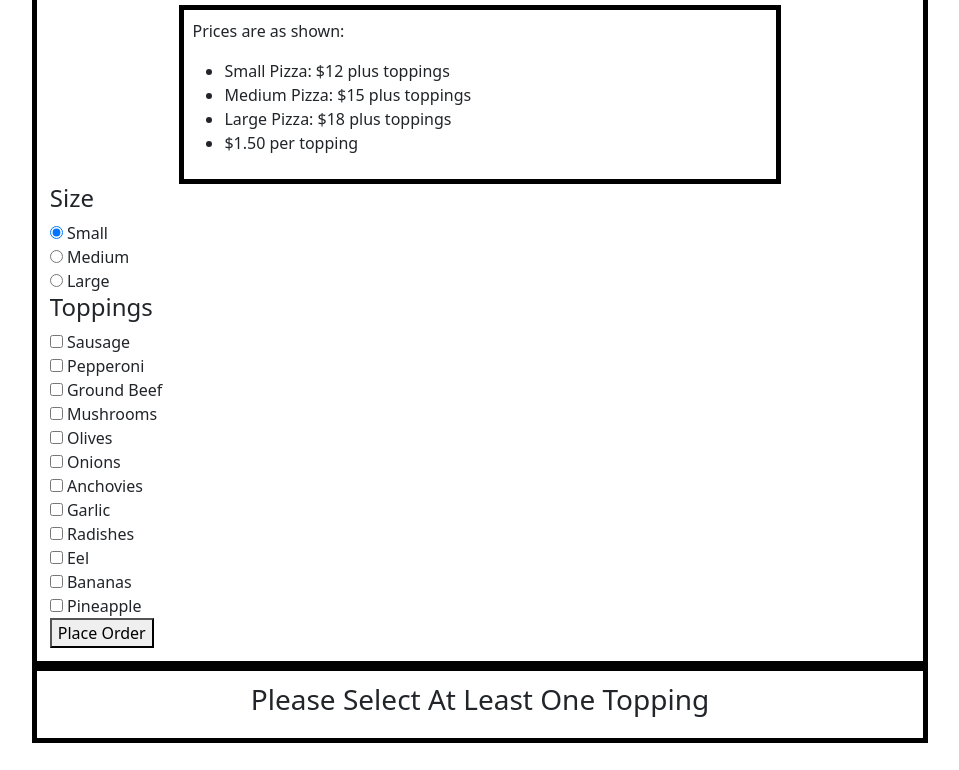
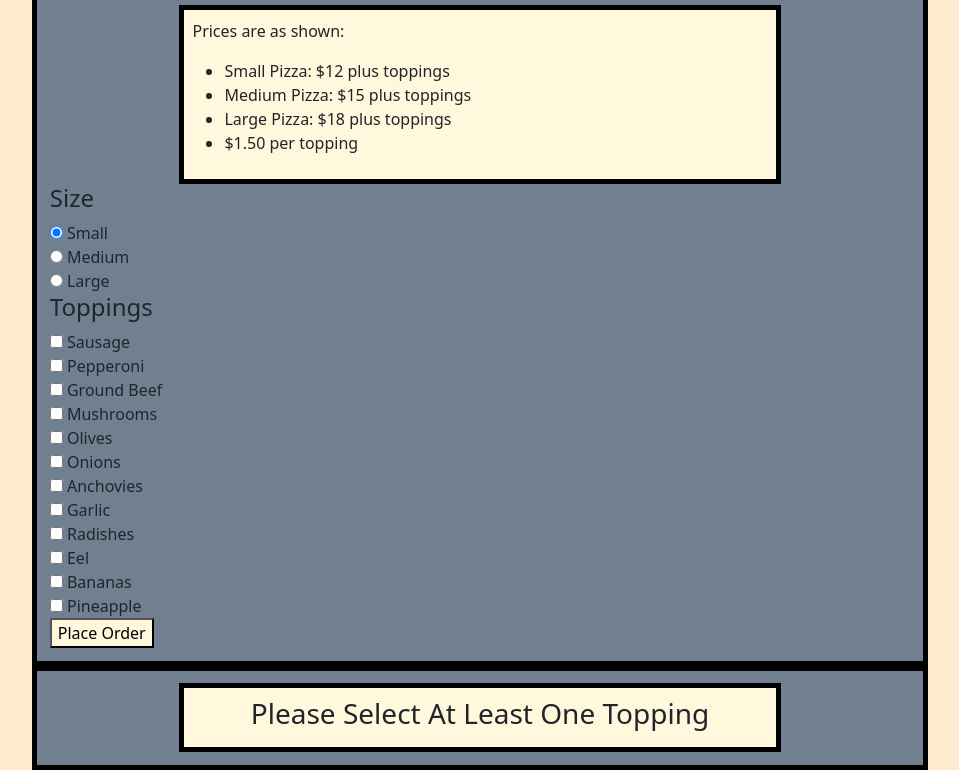
Before and after one commit to MaxBetich/pizza-parlor, a plain HTML site: page index.html in a window 1280 px wide. Shown: the part 144-914 px from the top of the page, without its empty margins (160-1119 px from the left). Before the commit the page ends 887 px from the top, so only its background shows below. Drawn offline with Linux system fonts and the light colour scheme.

Commit message:
add additional css elements

```diff
--- a/css/styles.css
+++ b/css/styles.css
@@ -3,6 +3,19 @@
   margin: auto;
   width: 70%;
   padding: 1%;
+  background-color: slategray;
+}
+
+.box2 {
+  border: solid black 5px;
+  margin: auto;
+  width: 70%;
+  padding: 1%;
+  background-color: cornsilk;
+}
+
+body {
+  background-color: blanchedalmond;
 }
 
 h1 {
@@ -12,3 +25,7 @@ h1 {
 h3 {
   text-align: center;
 }
+
+button {
+  background-color: cornsilk;
+}
--- a/index.html
+++ b/index.html
@@ -14,7 +14,7 @@
   <h1>Pizza Parlor</h1>
     <form>
       <h3>Please Select the Size and Toppings of the Pizza You Wish to Order</h3>
-      <div class="box1">
+      <div class="box2">
         <p>Prices are as shown:</p>
         <ul>
           <li>Small Pizza: $12 plus toppings</li>
@@ -89,8 +89,10 @@
     </form>
   </div>
   <div class="box1">
-    <div id="order-output">
-      <h3>Please Select At Least One Topping</h3>
+    <div class="box2">
+      <div id="order-output">
+        <h3>Please Select At Least One Topping</h3>
+      </div>
     </div>
   </div>
 </body>
```
